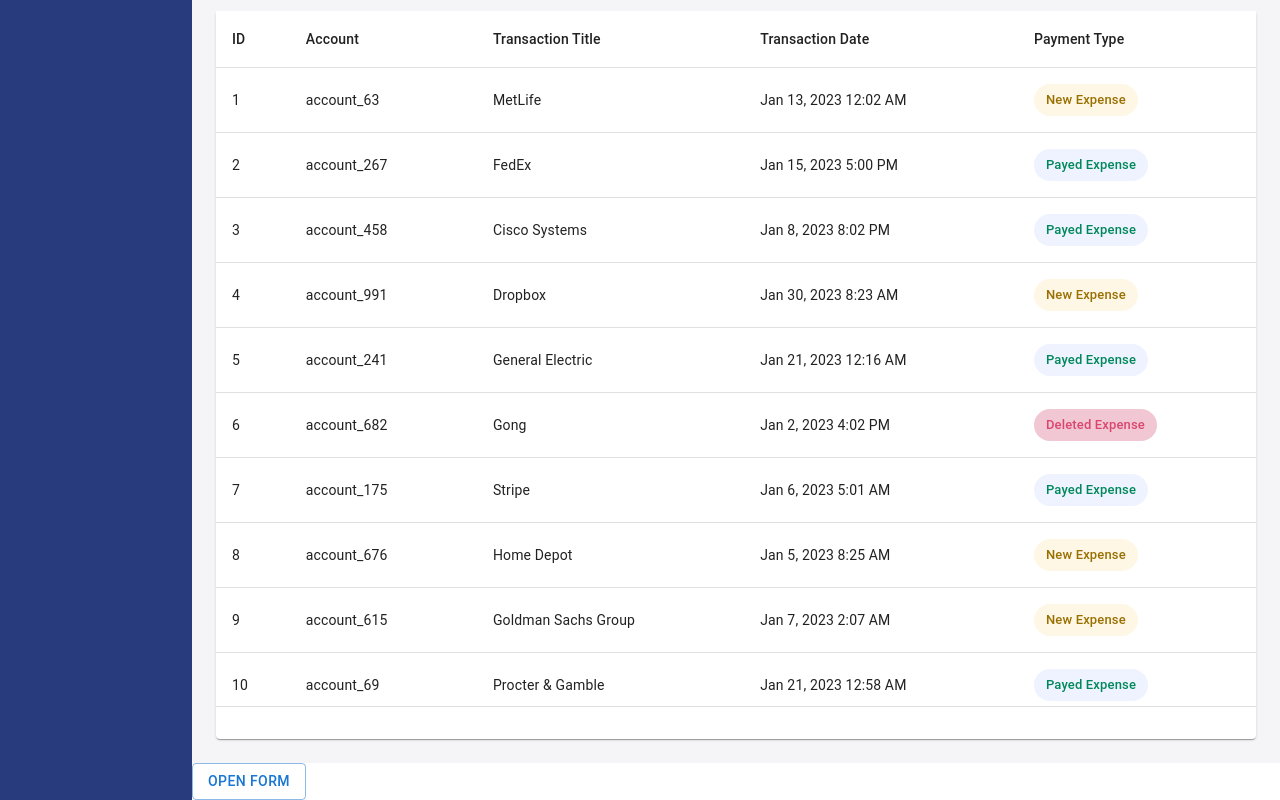
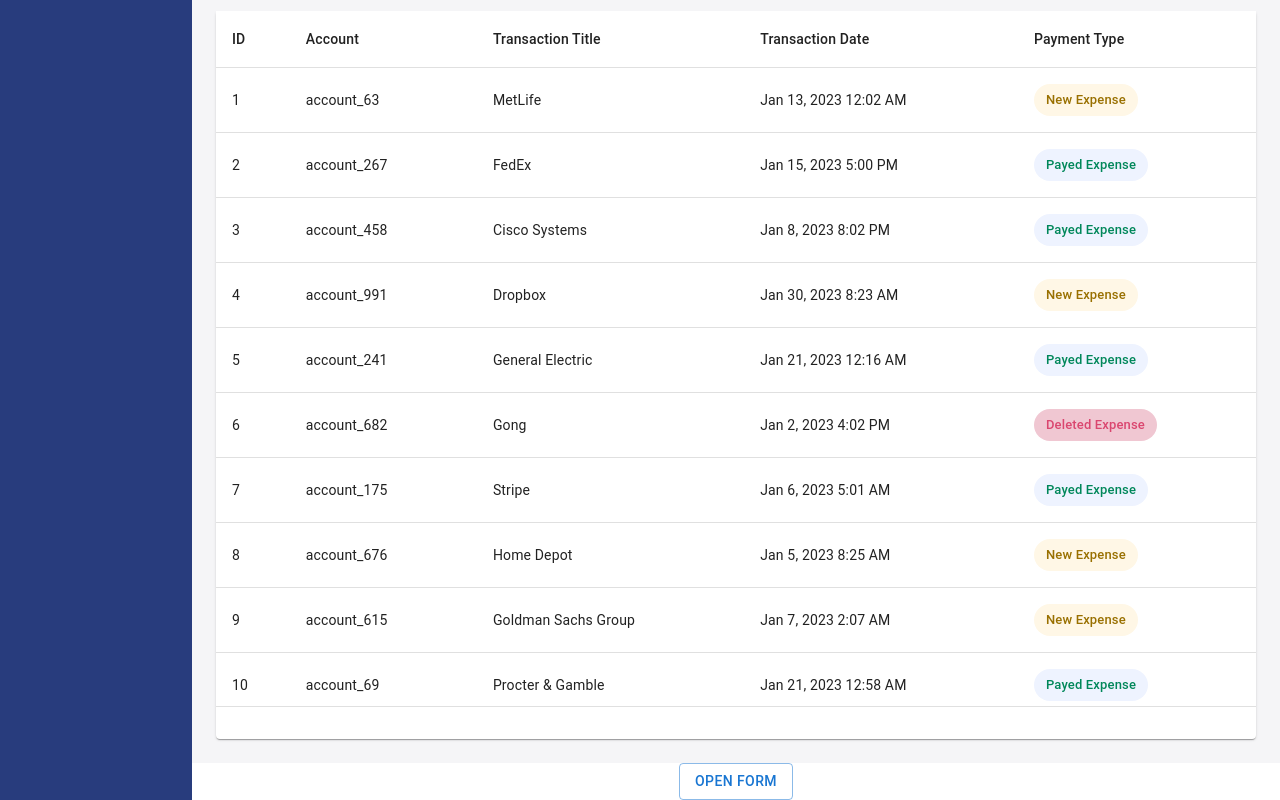
Before and after one commit to Misha0714/RoommateFinanceTracker, a React (Create React App) app in the folder frontend/: page /dashboard in a window 1280 px wide. Shown: the part 435-1235 px from the top of the page. Built offline with nearby package versions, Linux system fonts and the light colour scheme.

Commit message:
made dashboard edits

```diff
--- a/frontend/src/components/dashBoard.js
+++ b/frontend/src/components/dashBoard.js
@@ -40,17 +40,24 @@
                 flexGrow: 1,
                 display: "flex",
                 flexDirection: "column",
-                width: "3fr"
             }}>
                 <Box sx={{
                     color: "#283c7d",
                     fontWeight: "bold",
                     fontSize: "1.5rem",
                     padding: "1rem 0rem",
+                    textAlign: "center"
                 }}>Transactions Dashboard</Box>
                 <BudgetSummary />
                 <ActivityLog />
-                <ModalForm />
+                <Box sx={{
+                    width: "100%",
+                    display: "flex",
+                    alignItems: "center",
+                    justifyContent: "center",
+                }}>
+                    <ModalForm/>
+                </Box>
             </Box>
         </Box>
     );
```
